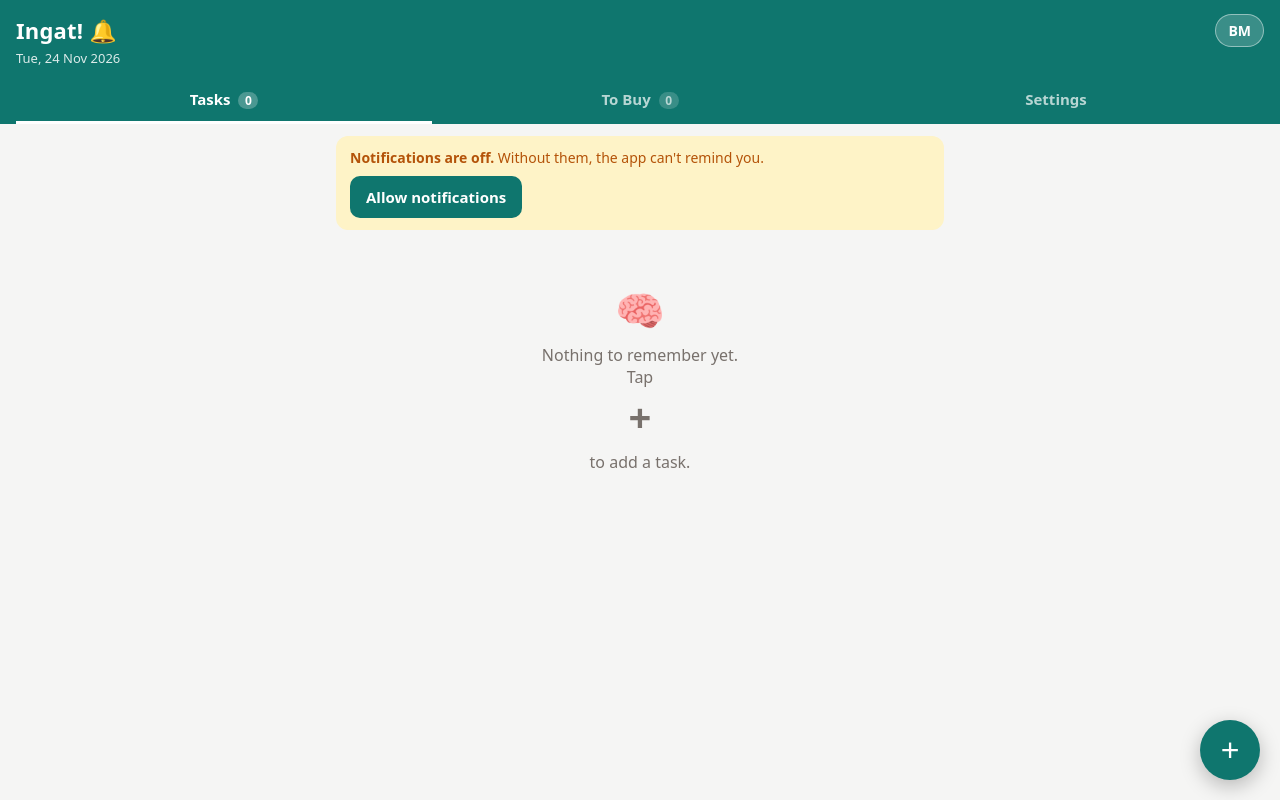
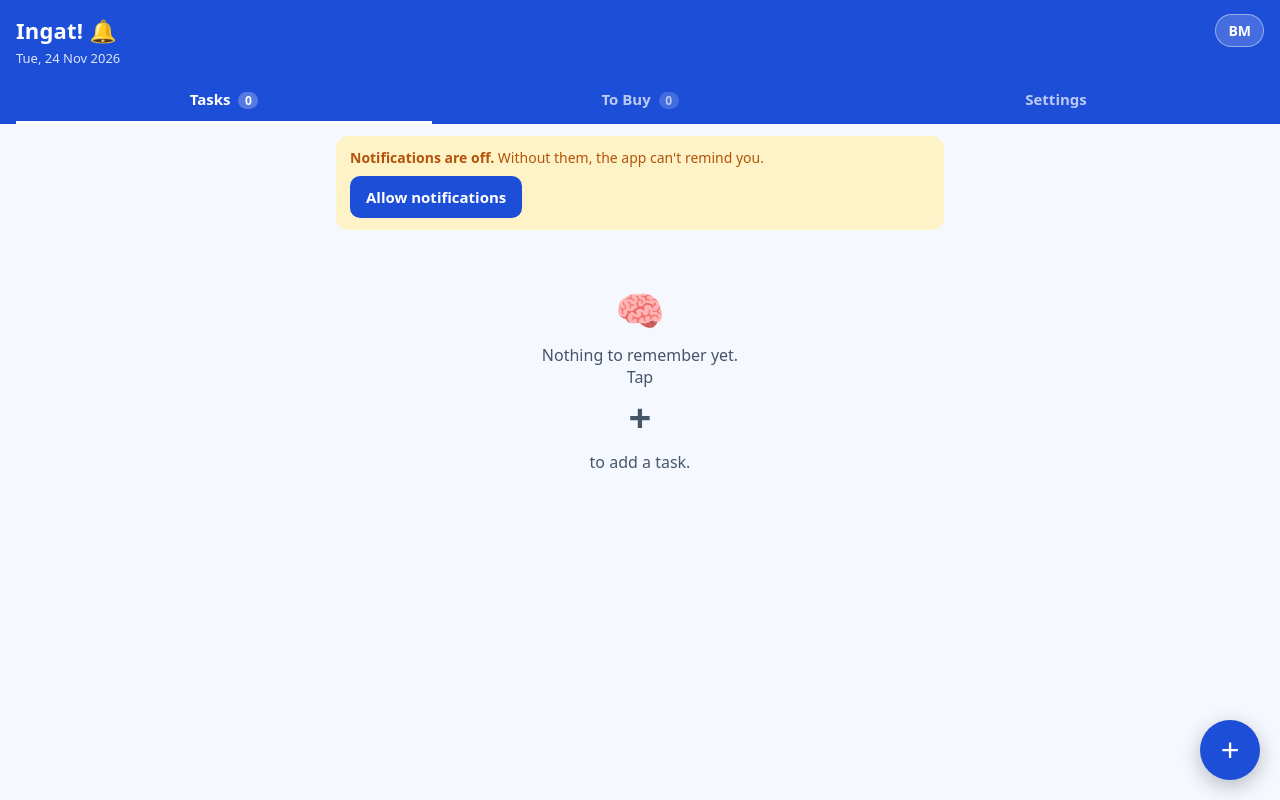
Before and after one commit to msyahmies/ingat, a plain HTML site: page index.html in a window 1280 px wide. Drawn offline with Linux system fonts and the light colour scheme.

Commit message:
Tukar tema jadi putih biru
- index.html & minta.html: latar putih/terang, warna utama biru (#1d4ed8), teks gelap; merah kekal untuk kerja terlepas
- Tema sentiasa terang (buang mod gelap)
- manifest & meta theme-color dikemas kini; ikon app ditukar biru
- Naikkan versi cache service worker supaya fon ambil versi baru

Co-Authored-By: Claude Opus 5.5 <noreply@anthropic.com>
Claude-Session: https://claude.ai/code/session_01NGaPS73WX1Ys8DXUXZsj6C

```diff
--- a/index.html
+++ b/index.html
@@ -4,24 +4,19 @@
 <meta charset="utf-8">
 <meta name="viewport" content="width=device-width, initial-scale=1, viewport-fit=cover">
 <title>Ingat!</title>
-<meta name="theme-color" content="#0f766e">
+<meta name="theme-color" content="#1d4ed8">
 <link rel="manifest" href="manifest.webmanifest">
 <link rel="icon" href="icon-192.png">
 <link rel="apple-touch-icon" href="icon-192.png">
 <meta name="apple-mobile-web-app-capable" content="yes">
 <meta name="apple-mobile-web-app-title" content="Ingat!">
 <style>
+  /* Tema putih biru (sentiasa terang) / white-blue theme (always light) */
   :root{
-    --bg:#f5f5f4; --card:#fff; --ink:#1c1917; --mute:#78716c; --line:#e7e5e4;
-    --brand:#0f766e; --brand-ink:#fff; --soft:#ccfbf1; --red:#dc2626; --red-soft:#fee2e2;
+    color-scheme: light;
+    --bg:#f5f8ff; --card:#ffffff; --ink:#0f172a; --mute:#475569; --line:#dbe3f0;
+    --brand:#1d4ed8; --brand-ink:#ffffff; --soft:#dbeafe; --red:#dc2626; --red-soft:#fee2e2;
     --amber:#b45309; --amber-soft:#fef3c7;
-  }
-  @media (prefers-color-scheme: dark){
-    :root{
-      --bg:#0c0a09; --card:#1c1917; --ink:#f5f5f4; --mute:#a8a29e; --line:#292524;
-      --brand:#14b8a6; --brand-ink:#042f2e; --soft:#134e4a; --red:#f87171; --red-soft:#450a0a;
-      --amber:#fbbf24; --amber-soft:#451a03;
-    }
   }
   *{box-sizing:border-box}
   html,body{margin:0;background:var(--bg);color:var(--ink);font:16px/1.4 system-ui,-apple-system,"Segoe UI",Roboto,sans-serif}
--- a/sw.js
+++ b/sw.js
@@ -1,5 +1,5 @@
 // Service worker: offline + paparan notifikasi + semak peringatan di latar belakang
-const CACHE = 'ingat-v3';
+const CACHE = 'ingat-v4';
 const ASSETS = ['./', './index.html', './manifest.webmanifest', './icon-192.png', './icon-512.png', './minta.html'];
 const DATA_KEY = './__ingat_data__';
 
```
Also changed, not shown: minta.html (+2 -6 lines), icon-192.png, icon-512.png, manifest.webmanifest.
